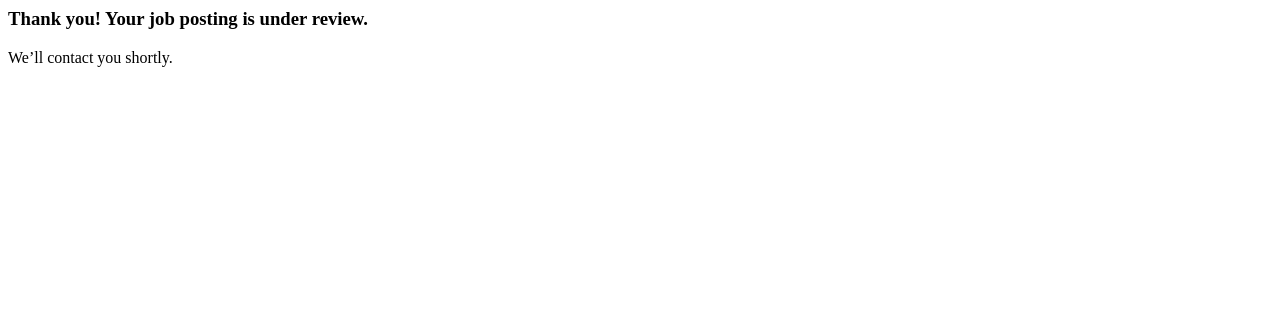
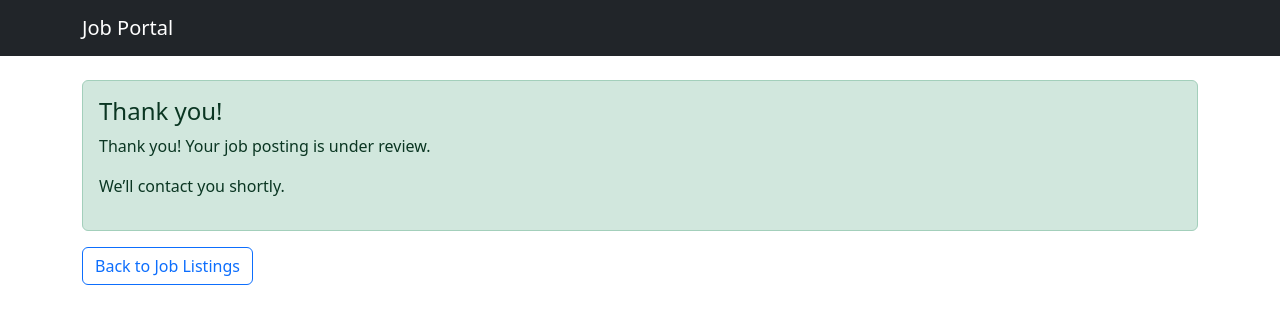
Before and after one commit to event298horizon/Staffing, a Django app: template myapp/templates/myapp/hire_thanks.html in a window 1280 px wide. Shown: the top 324 px of the page. Run offline with Django 5.2, Linux system fonts and the light colour scheme; the template is opened without the code that fills it, so the values that code supplies are empty.

Commit message:
Thanks page updated

```diff
--- a/myapp/templates/myapp/hire_thanks.html
+++ b/myapp/templates/myapp/hire_thanks.html
@@ -1,2 +1,11 @@
-<h3>Thank you! Your job posting is under review.</h3>
-<p>We’ll contact you shortly.</p>
+{% extends "myapp/base.html" %}
+{% block title %}Application Submitted{% endblock %}
+
+{% block content %}
+<div class="alert alert-success mt-4">
+    <h4 class="alert-heading">Thank you!</h4>
+    <p>Thank you! Your job posting is under review.</p>
+    <p>We’ll contact you shortly.</p>
+</div>
+<a href="{% url 'hire_talent' %}" class="btn btn-outline-primary">Back to Job Listings</a>
+{% endblock %}
```
Also changed, not shown: db.sqlite3.
